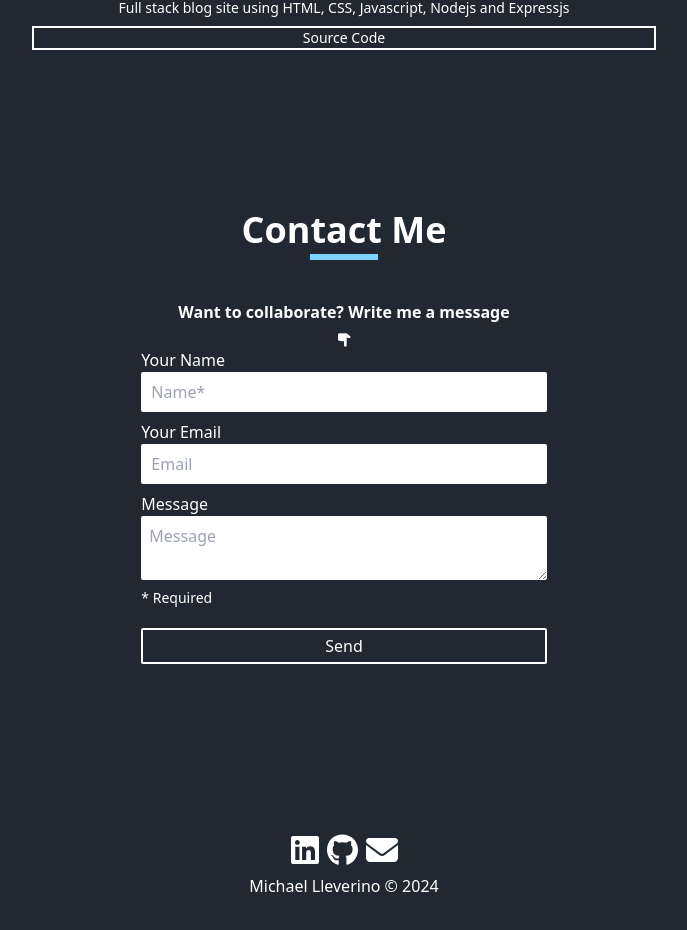
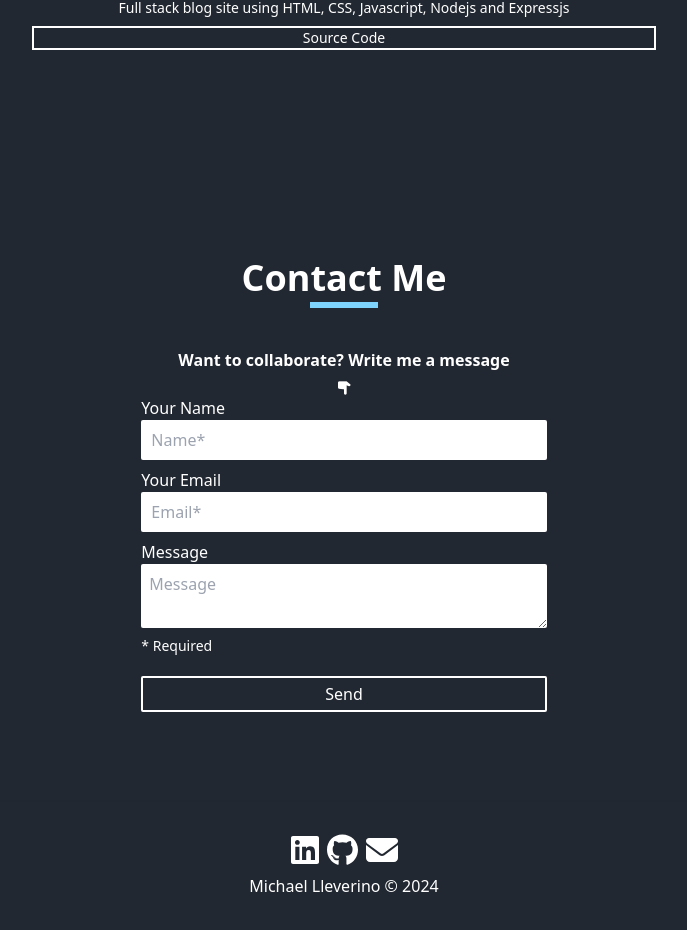
Before and after one commit to MichaelAlex03/PersonalSite, a React (Vite) app in the folder personalSite/: page / in a window 1280 px wide. Shown: the part 3317-4247 px from the top of the page, without its empty margins (296-983 px from the left). Built offline with nearby package versions, Linux system fonts and the light colour scheme.

Commit message:
padding changes to contact

```diff
--- a/personalSite/src/pages/contact.tsx
+++ b/personalSite/src/pages/contact.tsx
@@ -51,7 +51,7 @@ const Contact = () => {
   }
 
   return (
-    <div className='h-screen bg-[#222831] text-white py-20 px-8 flex flex-col items-center'>
+    <div className='h-screen bg-[#222831] text-white py-32 px-8 flex flex-col items-center'>
 
 
       <div className='flex flex-col gap-10 items-center'>
@@ -82,7 +82,7 @@ const Contact = () => {
           <input className='rounded-sm text-black p-2'
             type='text'
             name='user_email'
-            placeholder='Email'
+            placeholder='Email*'
             value={formData.user_email}
             onChange={handleChange}/>
         </div>
```
